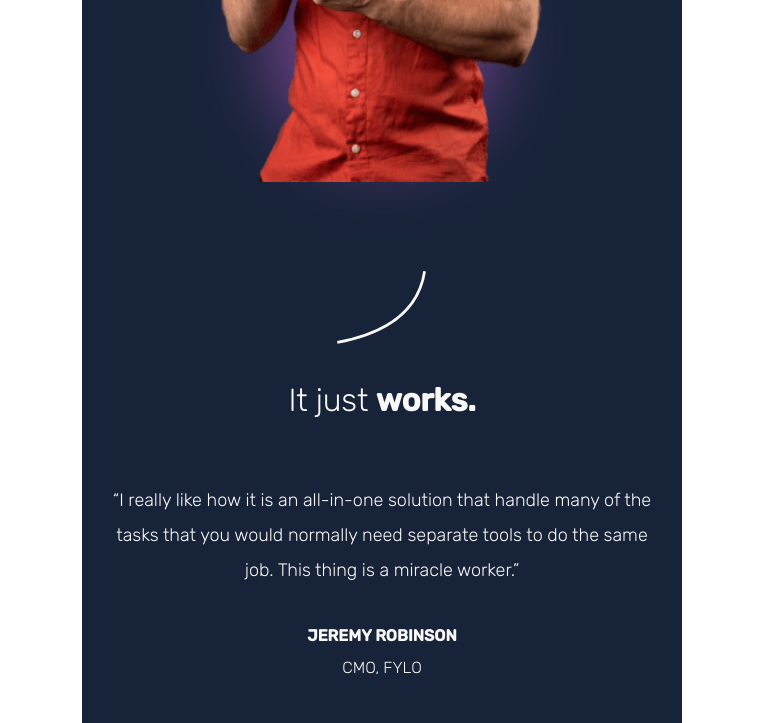
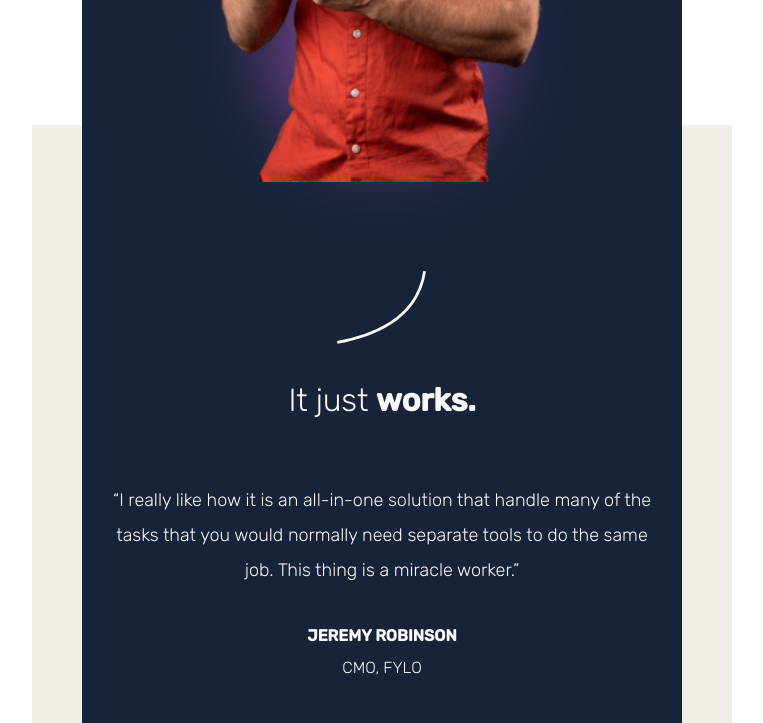
Before and after one commit to SheeloveDol/suite-landing-page, a plain HTML site: page suite.html in a window 1280 px wide. Shown: the part 1200-1923 px from the top of the page, without its empty margins (258-1021 px from the left). Drawn offline with Linux system fonts and the light colour scheme.

Commit message:
fixed footer background issue

```diff
--- a/style.css
+++ b/style.css
@@ -276,7 +276,7 @@ footer {
         /* min-width: 600px; */
         margin: 0 auto;
         align-items: center;
-        padding:
+        /* padding:  */
 
     }
 
@@ -341,10 +341,11 @@ footer {
     }
 
     .background {
-        min-width: 700px;
+        width: 700px;
         position: absolute;
-        bottom: -445px;
-        top:1380px;
+        height: 800px;
+        /* bottom: 0px; */
+        top:1325px;
         z-index: -1;
         background-color: var(--neutral-color);
     }
```
